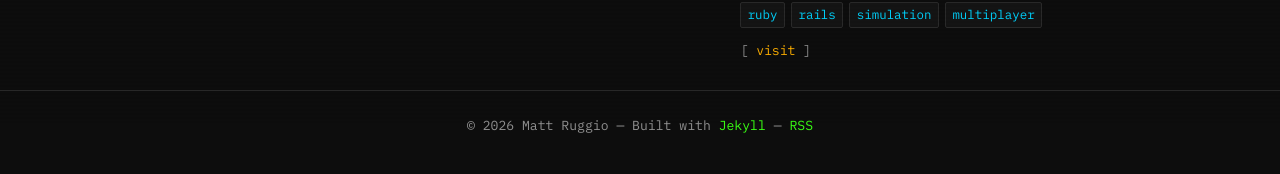
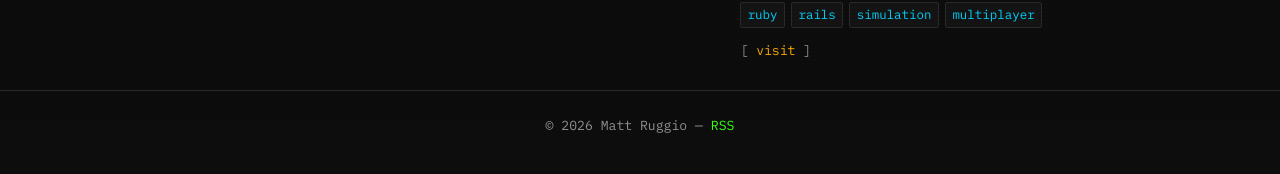
Before and after one commit to mattruggio/mattruggio.github.io, a Jekyll site: the page built from index.md, in a window 1280 px wide. Shown: the part 777-951 px from the top of the page. Built offline with Jekyll 4.4.1, drawn with Linux system fonts in a browser that asks for light colours.

Commit message:
Drop the "Built with Jekyll" credit from the footer
The footer sat at the end of every page spending a third of its width on a
fact about our toolchain, which is of no consequence to anyone reading. The
generator meta tag already records it for anyone actually curious.

Leaves copyright and RSS. RSS stays here because the Writing heading only
appears on the home page, so the footer is the sole subscribe link on a post.

Co-authored-by: Copilot <223556219+Copilot@users.noreply.github.com>

```diff
--- a/_includes/footer.html
+++ b/_includes/footer.html
@@ -3,8 +3,6 @@
     <p>
       &copy; {{ site.time | date: "%Y" }} {{ site.author.name }}
       &mdash;
-      Built with <a href="https://jekyllrb.com" target="_blank" rel="noopener">Jekyll</a>
-      &mdash;
       <a href="{{ '/feed.xml' | relative_url }}">RSS</a>
     </p>
   </div>
```
